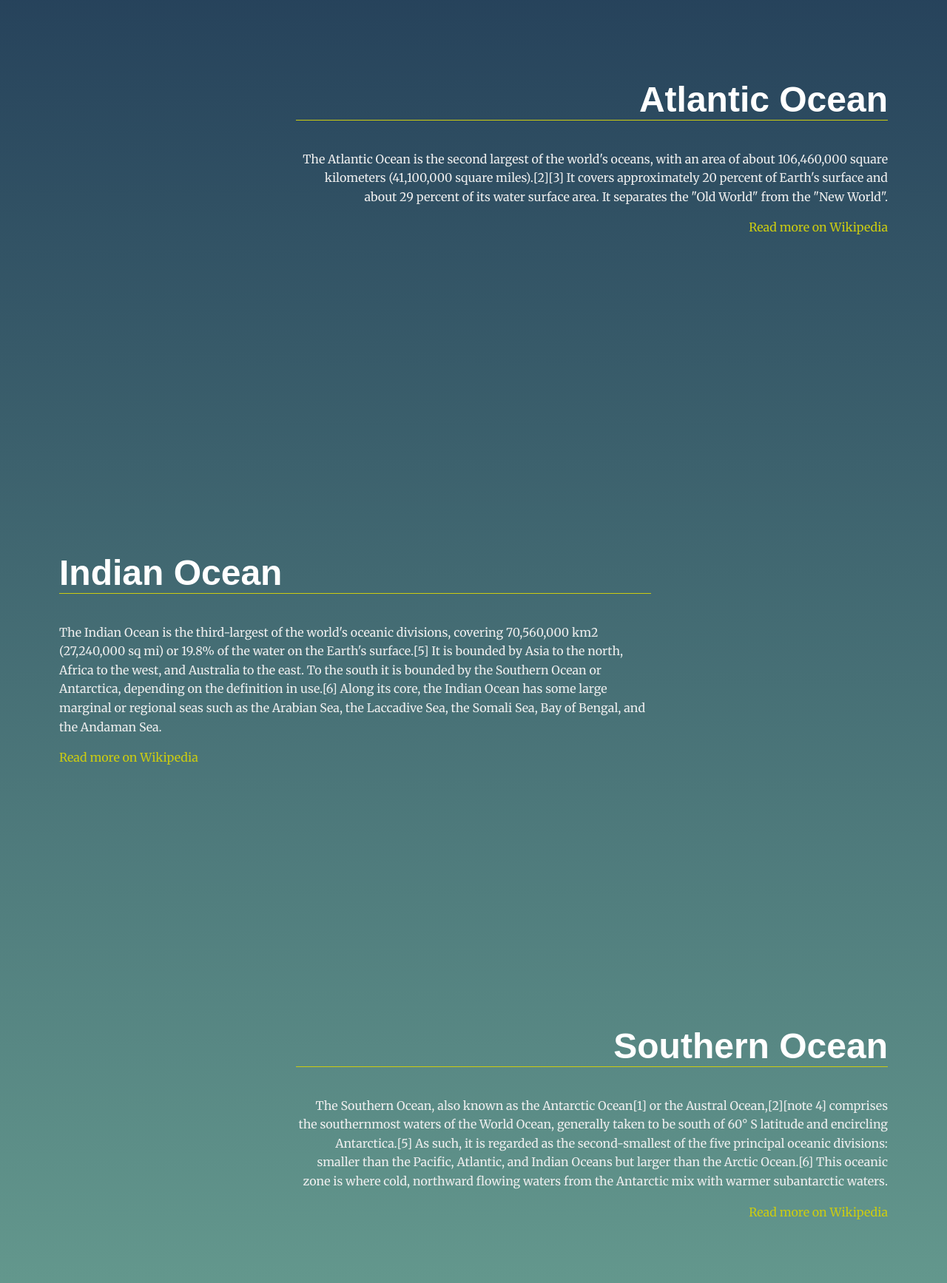
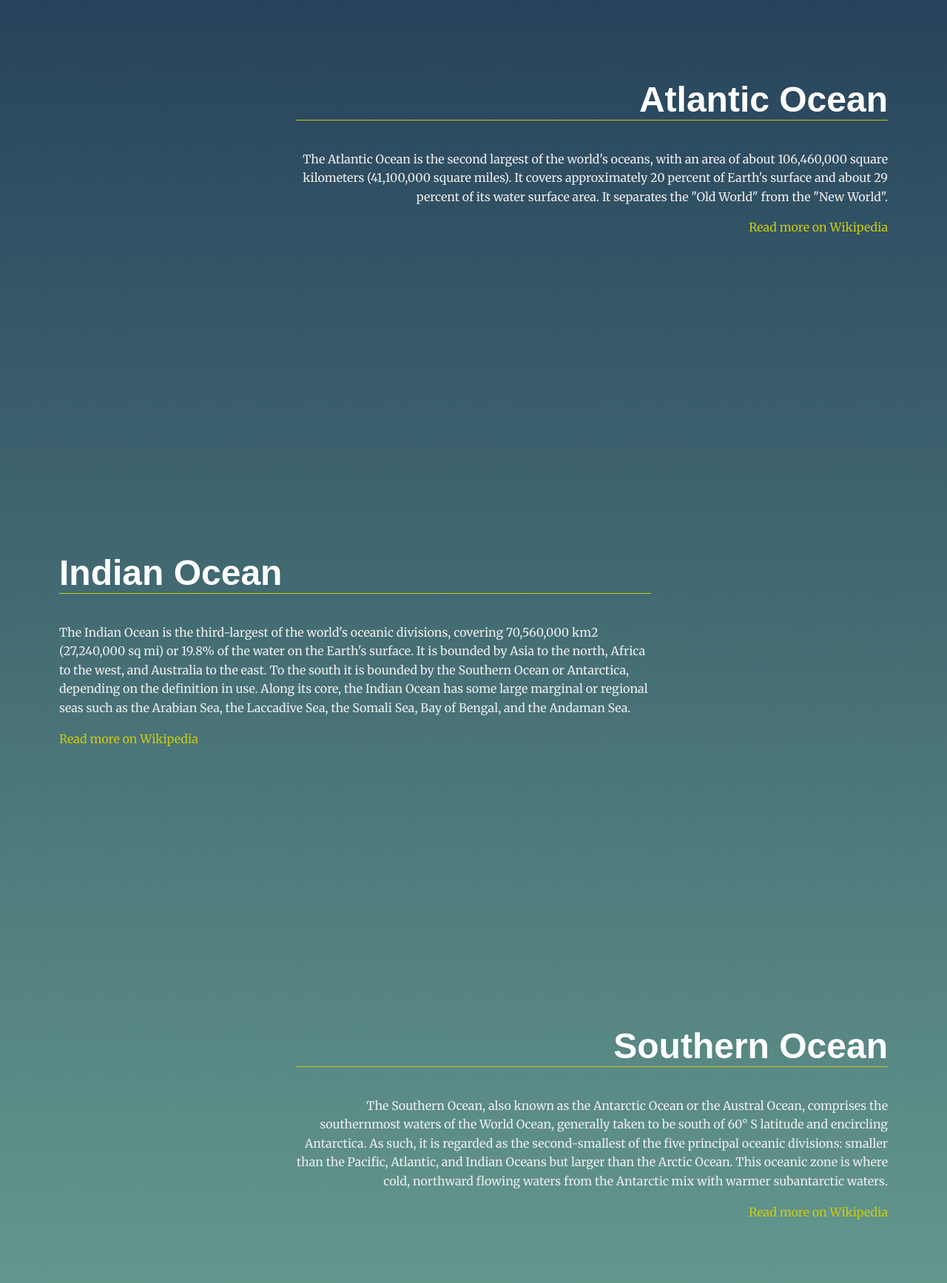
Before and after one commit to LamaAlhirbish/landing-page, a plain HTML site: page index.html in a window 1280 px wide. Shown: the part 1108-2843 px from the top of the page at 74% size. Drawn offline with Linux system fonts and the light colour scheme.

Commit message:
docs: Update text

```diff
--- a/index.html
+++ b/index.html
@@ -37,7 +37,7 @@
     <section id="Atlantic" data-nav="Atlantic Ocean">
       <div class="landing__container">
         <h2>Atlantic Ocean</h2>
-        <p>The Atlantic Ocean is the second largest of the world's oceans, with an area of about 106,460,000 square kilometers (41,100,000 square miles).[2][3] It covers approximately 20 percent of Earth's surface and about 29 percent of its water surface area. It separates the "Old World" from the "New World".</p>
+        <p>The Atlantic Ocean is the second largest of the world's oceans, with an area of about 106,460,000 square kilometers (41,100,000 square miles). It covers approximately 20 percent of Earth's surface and about 29 percent of its water surface area. It separates the "Old World" from the "New World".</p>
 
         <p><a href="https://en.wikipedia.org/wiki/Atlantic_Ocean" target="_blank">Read more on Wikipedia</a></p>
       </div>
@@ -45,7 +45,7 @@
     <section id="Indian" data-nav="Indian Ocean">
       <div class="landing__container">
         <h2>Indian Ocean</h2>
-        <p>The Indian Ocean is the third-largest of the world's oceanic divisions, covering 70,560,000 km2 (27,240,000 sq mi) or 19.8% of the water on the Earth's surface.[5] It is bounded by Asia to the north, Africa to the west, and Australia to the east. To the south it is bounded by the Southern Ocean or Antarctica, depending on the definition in use.[6] Along its core, the Indian Ocean has some large marginal or regional seas such as the Arabian Sea, the Laccadive Sea, the Somali Sea, Bay of Bengal, and the Andaman Sea.</p>
+        <p>The Indian Ocean is the third-largest of the world's oceanic divisions, covering 70,560,000 km2 (27,240,000 sq mi) or 19.8% of the water on the Earth's surface. It is bounded by Asia to the north, Africa to the west, and Australia to the east. To the south it is bounded by the Southern Ocean or Antarctica, depending on the definition in use. Along its core, the Indian Ocean has some large marginal or regional seas such as the Arabian Sea, the Laccadive Sea, the Somali Sea, Bay of Bengal, and the Andaman Sea.</p>
 
         <p><a href="https://en.wikipedia.org/wiki/Indian_Ocean" target="_blank">Read more on Wikipedia</a></p>
       </div>
@@ -53,7 +53,7 @@
     <section id="Southern" data-nav="Southern Ocean">
       <div class="landing__container">
         <h2>Southern Ocean</h2>
-        <p>The Southern Ocean, also known as the Antarctic Ocean[1] or the Austral Ocean,[2][note 4] comprises the southernmost waters of the World Ocean, generally taken to be south of 60° S latitude and encircling Antarctica.[5] As such, it is regarded as the second-smallest of the five principal oceanic divisions: smaller than the Pacific, Atlantic, and Indian Oceans but larger than the Arctic Ocean.[6] This oceanic zone is where cold, northward flowing waters from the Antarctic mix with warmer subantarctic waters.</p>
+        <p>The Southern Ocean, also known as the Antarctic Ocean or the Austral Ocean, comprises the southernmost waters of the World Ocean, generally taken to be south of 60° S latitude and encircling Antarctica. As such, it is regarded as the second-smallest of the five principal oceanic divisions: smaller than the Pacific, Atlantic, and Indian Oceans but larger than the Arctic Ocean. This oceanic zone is where cold, northward flowing waters from the Antarctic mix with warmer subantarctic waters.</p>
 
         <p><a href="https://en.wikipedia.org/wiki/Southern_Ocean" target="_blank">Read more on Wikipedia</a></p>
       </div>
@@ -61,7 +61,7 @@
     <section id="Arctic" data-nav="Arctic Ocean">
       <div class="landing__container">
         <h2>Arctic Ocean</h2>
-        <p>The Arctic Ocean is the smallest and shallowest of the world's five major oceans.[1] It is also known as the coldest of all the oceans. The International Hydrographic Organization (IHO) recognizes it as an ocean, although some oceanographers call it the Arctic Sea. It is sometimes classified as an estuary of the Atlantic Ocean,[2][3] and it is also seen as the northernmost part of the all-encompassing World Ocean.</p>
+        <p>The Arctic Ocean is the smallest and shallowest of the world's five major oceans. It is also known as the coldest of all the oceans. The International Hydrographic Organization (IHO) recognizes it as an ocean, although some oceanographers call it the Arctic Sea. It is sometimes classified as an estuary of the Atlantic Ocean, and it is also seen as the northernmost part of the all-encompassing World Ocean.</p>
 
         <p><a href="https://en.wikipedia.org/wiki/Arctic_Ocean" target="_blank">Read more on Wikipedia</a></p>
       </div>
```
